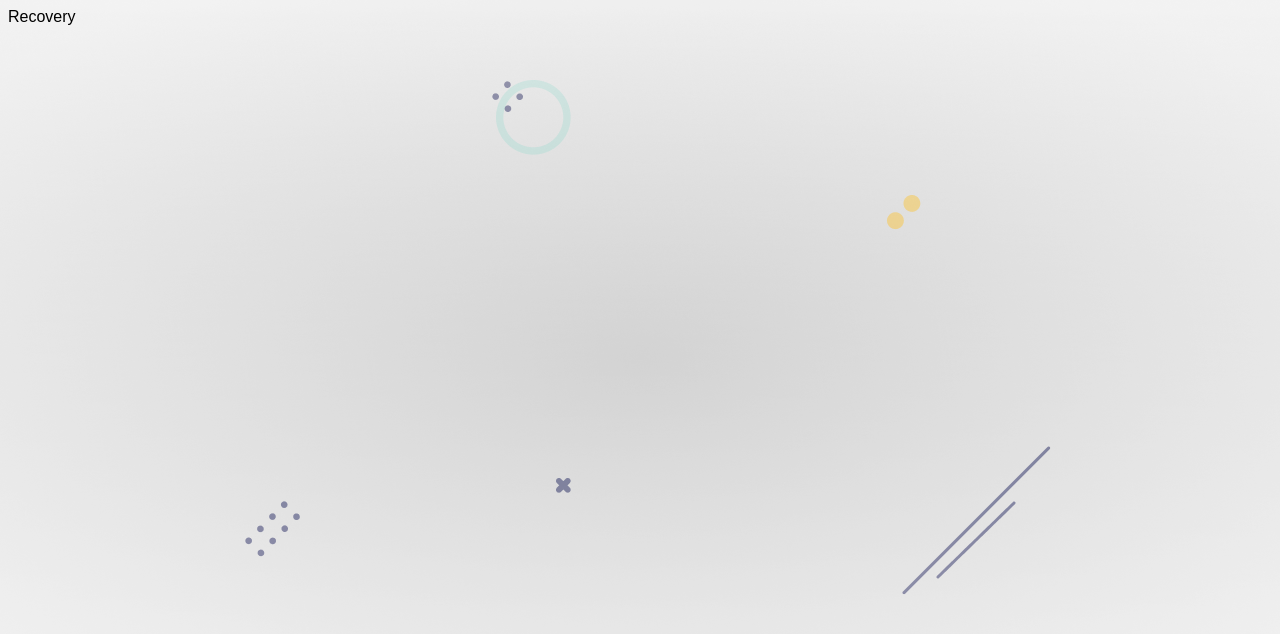
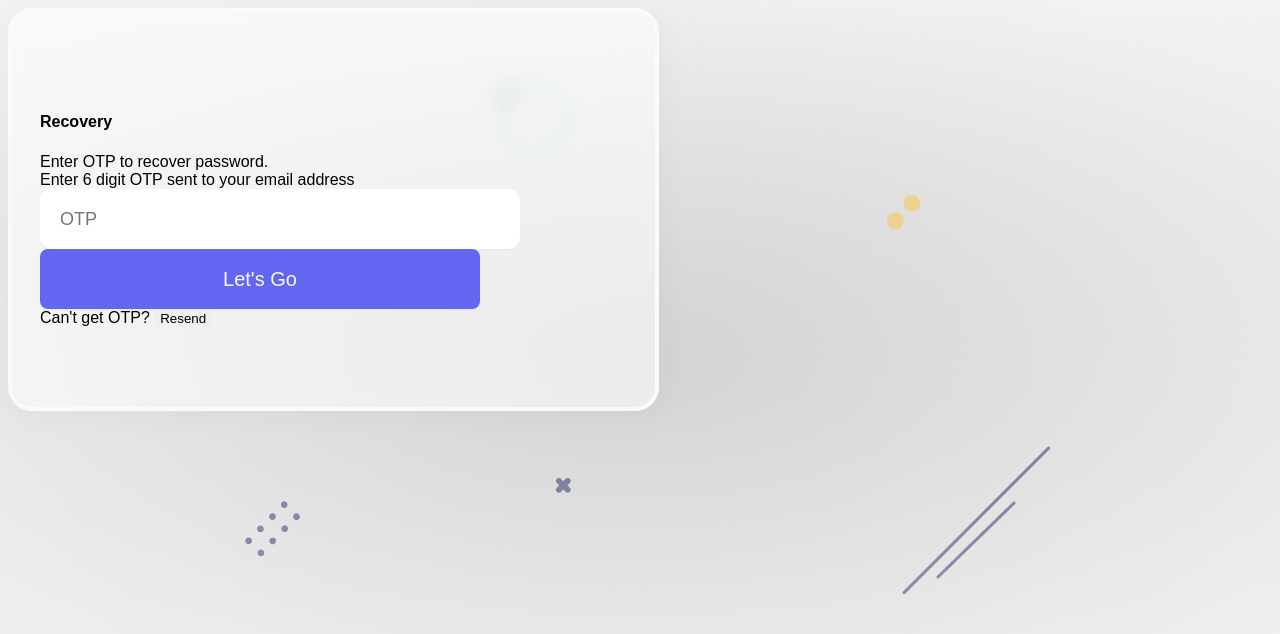
Before and after one commit to MohabbatRJ/authapp, a React (Vite) app in the folder client/: page /recovery in a window 1280 px wide. Shown: the top 634 px of the page. Built offline with nearby package versions, Linux system fonts and the light colour scheme.

Commit message:
recovery ui

```diff
--- a/client/src/components/Recovery.jsx
+++ b/client/src/components/Recovery.jsx
@@ -1,8 +1,37 @@
+import { Toaster } from 'react-hot-toast'
+
+import styles from '../styles/Username.module.css'
 
 export default function Recovery() {
+
   return (
-    <div>
-      Recovery
+    <div className="container mx-auto">
+
+      <Toaster position="top-center" reverseOrder={false}></Toaster>
+
+      <div className=" flex justify-center items-center h-screen">
+
+        <div className={styles.glass}>
+          <div className="title flex flex-col items-center">
+            <h4 className="font-5xl font-bold">Recovery</h4>
+            <span className="py-4 text-xl w-2/3 text-center text-gray-500">Enter OTP to recover password.</span>
+          </div>
+
+          <form className="py-1">
+            <div className="textbox flex flex-col items-center gap-6">
+              <div className="input text-center">
+                <span className="py-4 text-sm text-left text-gray-500">Enter 6 digit OTP sent to your email address</span>
+                <input type="text" placeholder="OTP" className={styles.textbox} />
+              </div>
+              <button className={styles.btn} type="submit">Let's Go</button>
+            </div>
+
+            <div className="text-center py-4">
+              <span className="text-gray-500">Can't get OTP? <button className={`text-red-500 ${styles.btn_link}`} >Resend</button> </span>
+            </div>
+          </form>
+        </div>
+      </div>
     </div>
   )
 }
--- a/client/src/styles/Username.module.css
+++ b/client/src/styles/Username.module.css
@@ -24,3 +24,11 @@
 .btn:hover {
     background-color: #ff6a6a;
 }
+
+.btn_link{
+    @apply border-0 outline-none;
+}
+
+.btn_link:hover{
+    @apply cursor-pointer
+}
```
